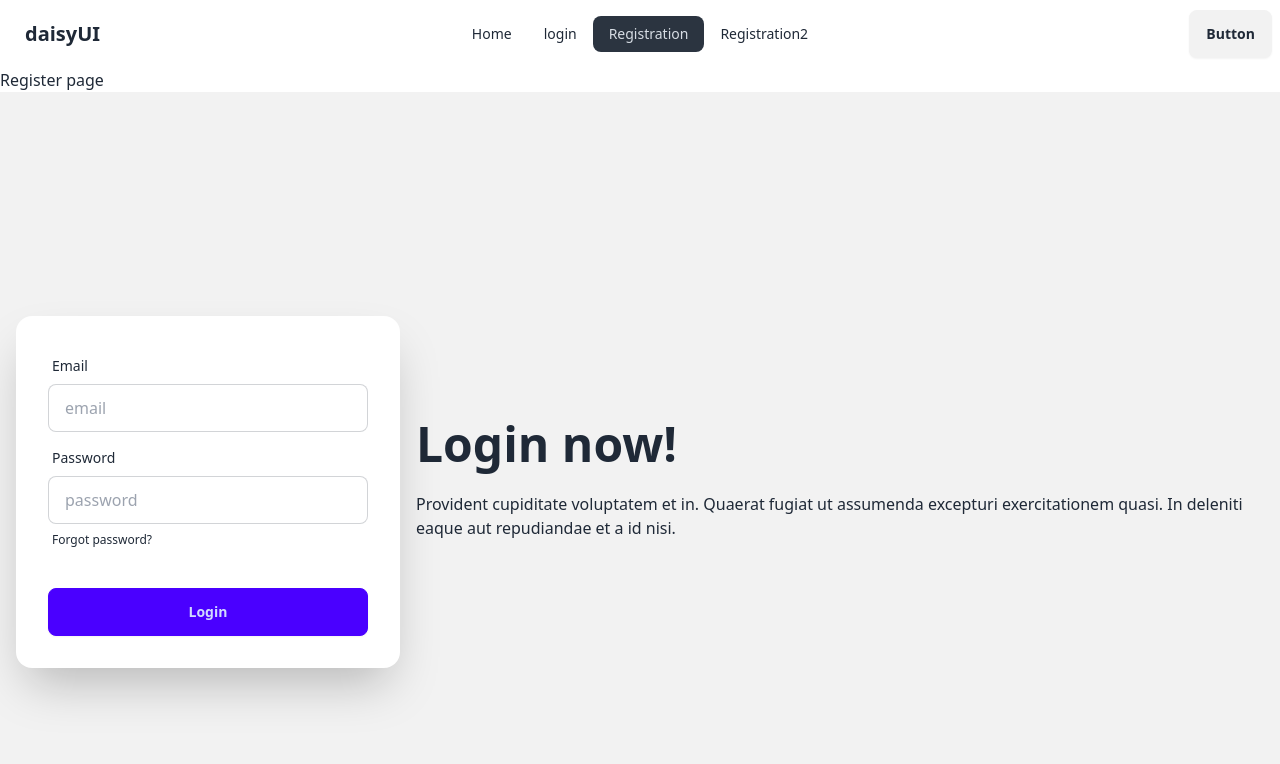
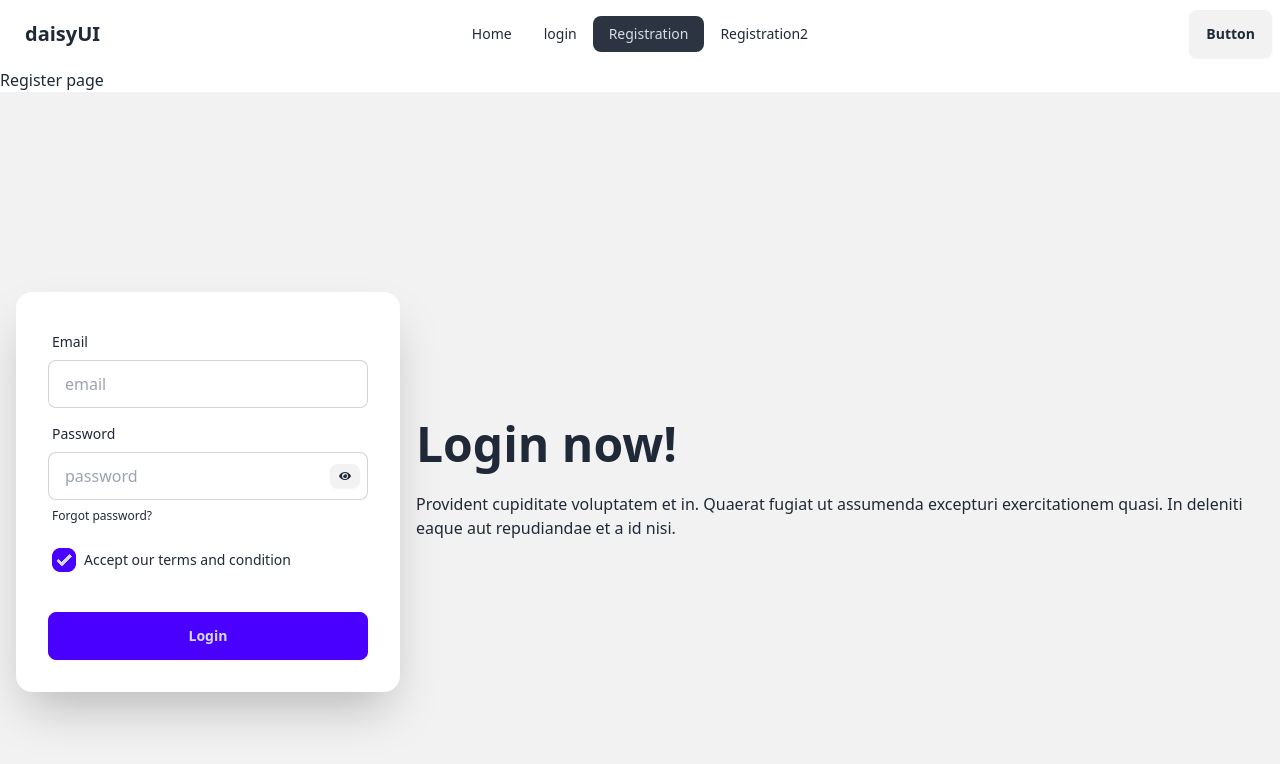
Before and after one commit to atiq9se/Module-50, a React (Vite) app: page /register in a window 1280 px wide. Shown: the top 764 px of the page. Built offline with nearby package versions, Linux system fonts and the light colour scheme.

Commit message:
Password show and hide and term add

```diff
--- a/package.json
+++ b/package.json
@@ -15,6 +15,7 @@
     "match-sorter": "^8.0.0",
     "react": "^18.3.1",
     "react-dom": "^18.3.1",
+    "react-icons": "^5.3.0",
     "react-router-dom": "^6.28.0",
     "sort-by": "^1.2.0"
   },
--- a/src/components/Register/Register.jsx
+++ b/src/components/Register/Register.jsx
@@ -1,11 +1,13 @@
 import React, { useState } from 'react';
 import { auth } from '../../firebase.init';
 import { createUserWithEmailAndPassword } from "firebase/auth";
+import { FaEye, FaEyeSlash } from "react-icons/fa";
 
 
 const Register = () => {
     const [success, setSuccess] = useState(false);
-    const [errorMessage, setErrorMessage] = useState('')
+    const [errorMessage, setErrorMessage] = useState('');
+    const [showPassword, setShowPassword] = useState(false);
 
     const handleRegister = (event)=>{
        event.preventDefault();
@@ -54,13 +56,22 @@ const Register = () => {
                         </label>
                         <input type="email" placeholder="email" name="email" className="input input-bordered" required />
                         </div>
-                        <div className="form-control">
+                        <div className="form-control relative">
                             <label className="label">
                                 <span className="label-text">Password</span>
                             </label>
-                        <input type="password" placeholder="password" name="password" className="input input-bordered" required />
+                            <input type={showPassword ? 'text':'password'} placeholder="password" name="password" className="input input-bordered" required />
+                            <button onClick={()=> setShowPassword(!showPassword)} className='btn btn-xs absolute right-2 top-12'>
+                               { showPassword ? <FaEyeSlash></FaEyeSlash>: <FaEye></FaEye>}
+                            </button>
                             <label className="label">
                                 <a href="#" className="label-text-alt link link-hover">Forgot password?</a>
+                            </label>
+                        </div>
+                        <div className="form-control">
+                            <label className="label cursor-pointer justify-start">
+                                <input type="checkbox" defaultChecked className="checkbox checkbox-primary" />
+                                <span className="label-text ml-2">Accept our terms and condition</span>
                             </label>
                         </div>
                         <div className="form-control mt-6">
```
Also changed, not shown: 1 other file (tests, documents, lock files or other folders). Lines whose indentation alone changed are shown as unchanged.
